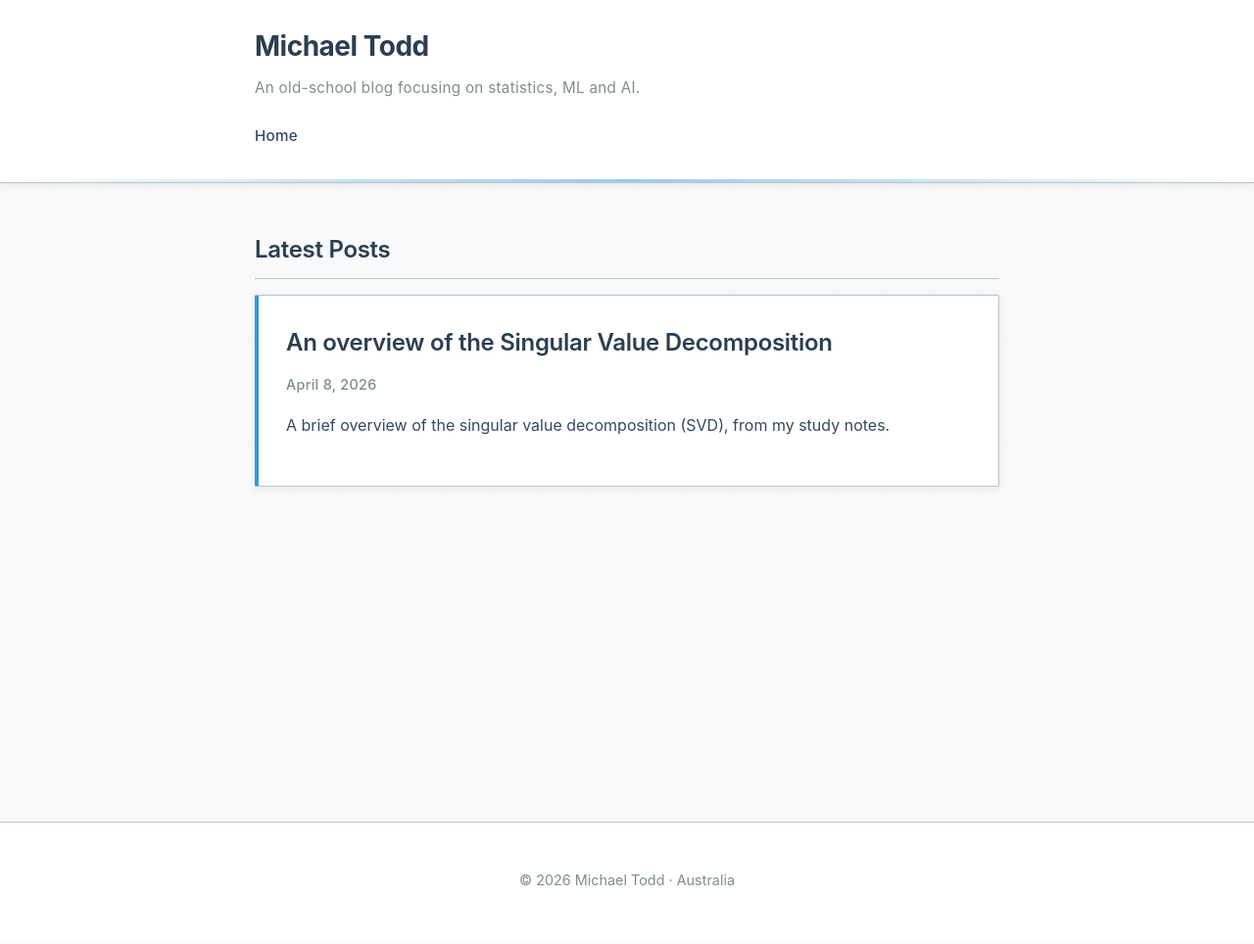
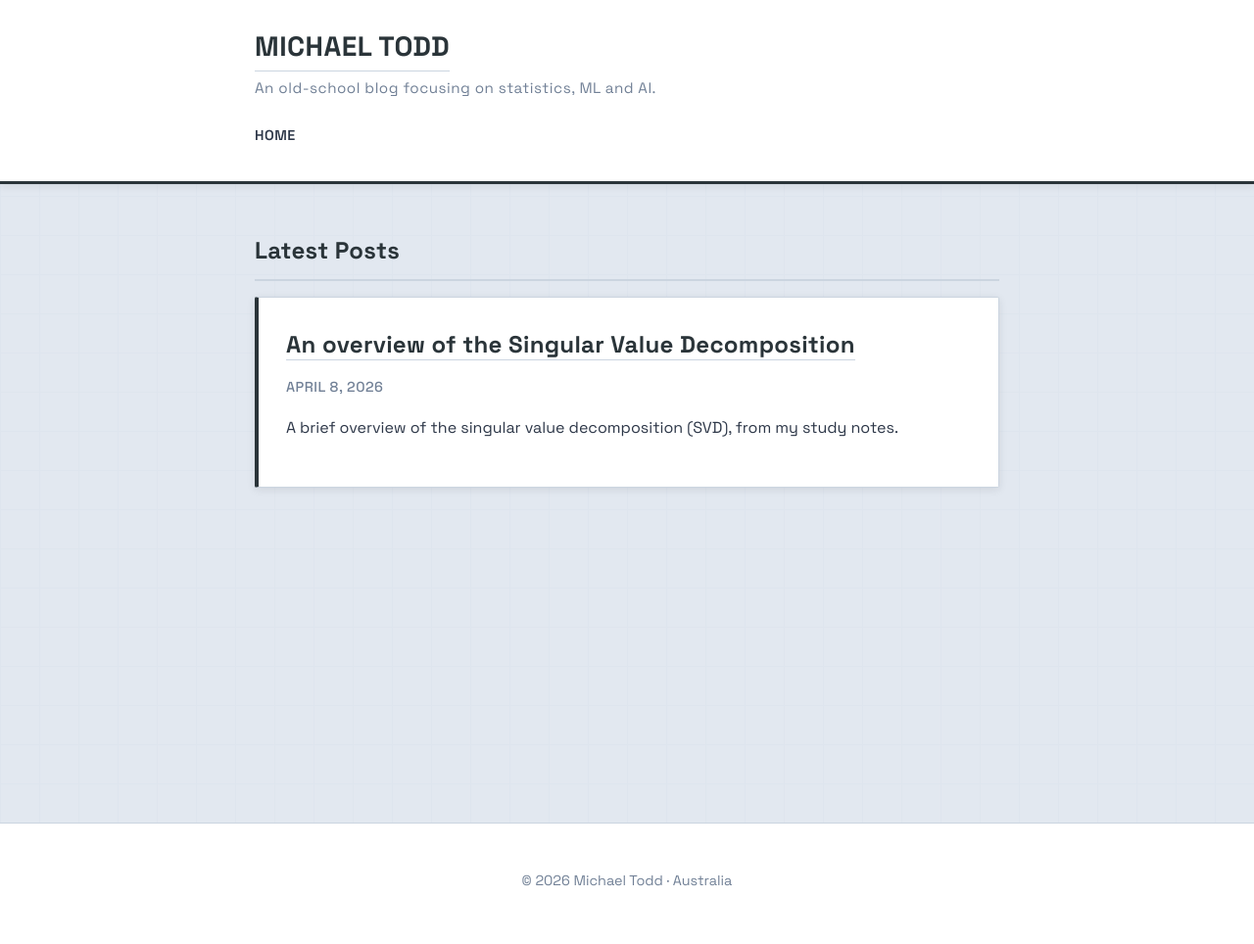
Before and after one commit to mtoddx/michaeltodd, a Jekyll site: the page built from index.md, in a window 1280 px wide. Shown: the whole page at 98% size. Built offline with Jekyll 4.4.1, drawn with Linux system fonts in a browser that asks for light colours.

Commit message:
Design update

```diff
--- a/_layouts/default.html
+++ b/_layouts/default.html
@@ -5,6 +5,11 @@
     <meta charset="UTF-8">
     <meta name="viewport" content="width=device-width, initial-scale=1.0">
     <meta http-equiv="X-UA-Compatible" content="IE=edge">
+
+    <!-- Google Fonts - Tech/Robotics aesthetic -->
+    <link rel="preconnect" href="https://fonts.googleapis.com">
+    <link rel="preconnect" href="https://fonts.gstatic.com" crossorigin>
+    <link href="https://fonts.googleapis.com/css2?family=Space+Grotesk:wght@400;500;600;700&family=JetBrains+Mono:wght@400;500;600&display=swap" rel="stylesheet">
 
     <!-- Primary Meta Tags -->
     <title>{{ page.title | default: site.title }}{% if page.title %} | {{ site.title }}{% endif %}</title>
@@ -37,7 +42,7 @@
     <link rel="icon" type="image/png" sizes="16x16" href="{{ '/assets/images/favicon-16x16.png' | relative_url }}">
     <link rel="apple-touch-icon" sizes="180x180" href="{{ '/assets/images/apple-touch-icon.png' | relative_url }}">
     <link rel="manifest" href="{{ '/site.webmanifest' | relative_url }}">
-    <meta name="theme-color" content="#2c3e50">
+    <meta name="theme-color" content="#2a3439">
 
     <!-- RSS Feed -->
     <link rel="alternate" type="application/rss+xml" title="{{ site.title }}" href="{{ '/feed.xml' | relative_url }}">
--- a/assets/css/style.css
+++ b/assets/css/style.css
@@ -1,20 +1,21 @@
 :root {
-  /* Industrial color palette */
-  --steel-blue: #2c3e50;
-  --slate-gray: #34495e;
-  --silver: #95a5a6;
-  --light-gray: #ecf0f1;
-  --off-white: #f8f9fa;
+  /* Industrial gunmetal palette */
+  --gunmetal: #2a3439;
+  --dark-gunmetal: #1c2326;
+  --steel: #4a5568;
+  --light-steel: #718096;
+  --slate: #cbd5e0;
+  --off-white: #f7fafc;
   --white: #ffffff;
-  --accent-blue: #3498db;
-  --accent-teal: #16a085;
-  --dark-text: #2c3e50;
-  --medium-text: #34495e;
-  --light-text: #7f8c8d;
-  --border-color: #bdc3c7;
-  --shadow-color: rgba(44, 62, 80, 0.1);
-  --code-bg: #2c3e50;
-  --code-text: #ecf0f1;
+  --bg-gray: #e2e8f0;
+  --accent-orange: #d97706;
+  --dark-text: #1a202c;
+  --medium-text: #2d3748;
+  --light-text: #718096;
+  --border-color: #cbd5e0;
+  --shadow-color: rgba(26, 32, 44, 0.1);
+  --code-bg: #1c2326;
+  --code-text: #e2e8f0;
 }
 
 * {
@@ -22,15 +23,15 @@
 }
 
 html {
-  background: var(--off-white);
+  background: var(--bg-gray);
   min-height: 100%;
 }
 
 body {
-  font-family: -apple-system, BlinkMacSystemFont, 'Inter', 'Segoe UI', 'Helvetica Neue', Arial, sans-serif;
+  font-family: 'Space Grotesk', 'Rajdhani', 'Orbitron', -apple-system, BlinkMacSystemFont, 'Segoe UI', sans-serif;
   line-height: 1.7;
   color: var(--dark-text);
-  background: var(--off-white);
+  background: var(--bg-gray);
   margin: 0;
   padding: 0;
   position: relative;
@@ -41,7 +42,7 @@ body {
   -moz-osx-font-smoothing: grayscale;
 }
 
-/* Subtle grid pattern overlay */
+/* More visible grid pattern overlay */
 body::before {
   content: '';
   position: fixed;
@@ -50,10 +51,10 @@ body::before {
   width: 100%;
   height: 100%;
   background-image:
-    linear-gradient(var(--border-color) 1px, transparent 1px),
-    linear-gradient(90deg, var(--border-color) 1px, transparent 1px);
-  background-size: 50px 50px;
-  opacity: 0.03;
+    linear-gradient(var(--slate) 1px, transparent 1px),
+    linear-gradient(90deg, var(--slate) 1px, transparent 1px);
+  background-size: 40px 40px;
+  opacity: 0.15;
   pointer-events: none;
   z-index: 0;
 }
@@ -68,7 +69,7 @@ body::before {
 
 .site-header {
   background: var(--white);
-  border-bottom: 1px solid var(--border-color);
+  border-bottom: 3px solid var(--gunmetal);
   box-shadow: 0 2px 8px var(--shadow-color);
   padding: 1.5rem 0;
   margin-bottom: 3rem;
@@ -77,36 +78,23 @@ body::before {
   z-index: 100;
 }
 
-.site-header::after {
-  content: '';
-  position: absolute;
-  bottom: 0;
-  left: 0;
-  right: 0;
-  height: 3px;
-  background: linear-gradient(90deg,
-    transparent 0%,
-    var(--accent-blue) 50%,
-    transparent 100%);
-  opacity: 0.5;
-}
-
 .site-title h1 {
   margin: 0 0 0.25rem 0;
   font-size: 1.75rem;
   font-weight: 700;
-  letter-spacing: -0.5px;
+  letter-spacing: 0.5px;
+  text-transform: uppercase;
 }
 
 .site-title h1 a {
-  color: var(--steel-blue);
+  color: var(--gunmetal);
   text-decoration: none;
   transition: color 0.3s ease;
   display: inline-block;
 }
 
 .site-title h1 a:hover {
-  color: var(--accent-blue);
+  color: var(--accent-orange);
 }
 
 .site-title p {
@@ -114,7 +102,7 @@ body::before {
   color: var(--light-text);
   font-size: 0.95rem;
   font-weight: 400;
-  letter-spacing: 0.3px;
+  letter-spacing: 0.5px;
 }
 
 .site-nav {
@@ -125,18 +113,19 @@ body::before {
   margin-right: 1.5rem;
   color: var(--medium-text);
   text-decoration: none;
-  font-weight: 500;
-  font-size: 0.95rem;
+  font-weight: 600;
+  font-size: 0.9rem;
   padding: 0.5rem 0;
   border-bottom: 2px solid transparent;
   transition: all 0.3s ease;
   display: inline-block;
-  letter-spacing: 0.3px;
+  letter-spacing: 0.5px;
+  text-transform: uppercase;
 }
 
 .site-nav a:hover {
-  color: var(--accent-blue);
-  border-bottom-color: var(--accent-blue);
+  color: var(--gunmetal);
+  border-bottom-color: var(--gunmetal);
 }
 
 .page-content {
@@ -161,23 +150,24 @@ body::before {
 .post-header {
   margin-bottom: 2.5rem;
   padding-bottom: 1.5rem;
-  border-bottom: 1px solid var(--border-color);
+  border-bottom: 2px solid var(--gunmetal);
 }
 
 .post-title {
   font-size: 2.5rem;
   margin-bottom: 0.75rem;
-  color: var(--steel-blue);
+  color: var(--gunmetal);
   line-height: 1.2;
   font-weight: 700;
-  letter-spacing: -0.5px;
+  letter-spacing: 0.3px;
 }
 
 .post-meta {
   color: var(--light-text);
   font-size: 0.9rem;
   font-weight: 500;
-  letter-spacing: 0.3px;
+  letter-spacing: 0.5px;
+  text-transform: uppercase;
 }
 
 .post-list {
@@ -190,7 +180,7 @@ body::before {
   padding: 1.75rem;
   background: var(--white);
   border: 1px solid var(--border-color);
-  border-left: 4px solid var(--accent-blue);
+  border-left: 4px solid var(--gunmetal);
   border-radius: 2px;
   box-shadow: 0 2px 8px var(--shadow-color);
   transition: all 0.3s ease;
@@ -198,9 +188,9 @@ body::before {
 }
 
 .post-list li:hover {
-  box-shadow: 0 4px 16px rgba(44, 62, 80, 0.15);
+  box-shadow: 0 4px 16px rgba(26, 32, 44, 0.15);
   transform: translateY(-2px);
-  border-left-color: var(--accent-teal);
+  border-left-color: var(--accent-orange);
 }
 
 .post-list li:last-child {
@@ -212,18 +202,18 @@ body::before {
   font-size: 1.5rem;
   position: relative;
   z-index: 1;
-  font-weight: 600;
-  letter-spacing: -0.3px;
+  font-weight: 700;
+  letter-spacing: 0.3px;
 }
 
 .post-list h3 a {
   text-decoration: none;
-  color: var(--steel-blue);
+  color: var(--gunmetal);
   transition: color 0.3s ease;
 }
 
 .post-list h3 a:hover {
-  color: var(--accent-blue);
+  color: var(--accent-orange);
 }
 
 .post-excerpt {
@@ -236,41 +226,41 @@ body::before {
 
 /* Markdown elements */
 a {
-  color: var(--accent-blue);
+  color: var(--gunmetal);
   text-decoration: none;
   transition: color 0.3s ease;
-  border-bottom: 1px solid transparent;
+  border-bottom: 1px solid var(--slate);
 }
 
 a:hover {
-  color: var(--accent-teal);
-  border-bottom-color: var(--accent-teal);
+  color: var(--accent-orange);
+  border-bottom-color: var(--accent-orange);
 }
 
 blockquote {
-  border-left: 4px solid var(--accent-blue);
+  border-left: 4px solid var(--gunmetal);
   color: var(--medium-text);
   padding: 1rem 1.5rem;
   margin: 1.5rem 0;
-  background: var(--light-gray);
+  background: var(--off-white);
   font-style: italic;
   border-radius: 0 2px 2px 0;
 }
 
 code {
-  background: var(--light-gray);
+  background: var(--off-white);
   border: 1px solid var(--border-color);
   border-radius: 3px;
-  font-family: 'SF Mono', 'Monaco', 'Inconsolata', 'Fira Code', 'Consolas', monospace;
+  font-family: 'JetBrains Mono', 'Fira Code', 'SF Mono', 'Monaco', 'Consolas', monospace;
   font-size: 0.9em;
   margin: 0;
   padding: 0.2em 0.4em;
-  color: var(--steel-blue);
+  color: var(--gunmetal);
 }
 
 pre {
   background: var(--code-bg);
-  border: 1px solid var(--slate-gray);
+  border: 2px solid var(--dark-gunmetal);
   border-radius: 4px;
   font-size: 0.9em;
   line-height: 1.5;
@@ -289,10 +279,10 @@ pre code {
 }
 
 hr {
-  height: 1px;
+  height: 2px;
   margin: 2.5rem 0;
   overflow: hidden;
-  background: var(--border-color);
+  background: var(--gunmetal);
   border: 0;
 }
 
@@ -306,20 +296,20 @@ img {
 }
 
 img:hover {
-  box-shadow: 0 4px 16px rgba(44, 62, 80, 0.15);
+  box-shadow: 0 4px 16px rgba(26, 32, 44, 0.15);
   transform: scale(1.01);
 }
 
 h1, h2, h3, h4, h5, h6 {
-  color: var(--steel-blue);
-  font-weight: 600;
-  letter-spacing: -0.3px;
+  color: var(--gunmetal);
+  font-weight: 700;
+  letter-spacing: 0.3px;
   margin-top: 2rem;
   margin-bottom: 1rem;
 }
 
 h2 {
-  border-bottom: 1px solid var(--border-color);
+  border-bottom: 2px solid var(--slate);
   padding-bottom: 0.5rem;
   margin-top: 2.5rem;
 }
@@ -338,7 +328,7 @@ li {
 }
 
 li::marker {
-  color: var(--accent-blue);
+  color: var(--gunmetal);
 }
 
 table {
@@ -354,9 +344,9 @@ th, td {
 }
 
 th {
-  background: var(--light-gray);
-  font-weight: 600;
-  color: var(--steel-blue);
+  background: var(--off-white);
+  font-weight: 700;
+  color: var(--gunmetal);
 }
 
 tr:hover {
@@ -368,7 +358,7 @@ tr:hover {
   overflow-x: auto;
   overflow-y: hidden;
   max-width: 100%;
-  color: var(--steel-blue);
+  color: var(--accent-orange) !important;
 }
 
 /* Post content styling */
@@ -405,12 +395,12 @@ tr:hover {
 
 /* Selection styling */
 ::selection {
-  background: var(--accent-blue);
+  background: var(--gunmetal);
   color: var(--white);
 }
 
 ::-moz-selection {
-  background: var(--accent-blue);
+  background: var(--gunmetal);
   color: var(--white);
 }
 
@@ -421,17 +411,17 @@ tr:hover {
 }
 
 ::-webkit-scrollbar-track {
-  background: var(--light-gray);
+  background: var(--off-white);
   border: 1px solid var(--border-color);
 }
 
 ::-webkit-scrollbar-thumb {
-  background: var(--silver);
+  background: var(--steel);
   border-radius: 6px;
 }
 
 ::-webkit-scrollbar-thumb:hover {
-  background: var(--slate-gray);
+  background: var(--gunmetal);
 }
 
 /* Accessibility - Skip to main content link */
@@ -439,7 +429,7 @@ tr:hover {
   position: absolute;
   top: -100px;
   left: 0;
-  background: var(--accent-blue);
+  background: var(--gunmetal);
   color: var(--white);
   padding: 0.5rem 1rem;
   text-decoration: none;
```
Also changed, not shown: 404.md (+13 -11 lines), site.webmanifest.
